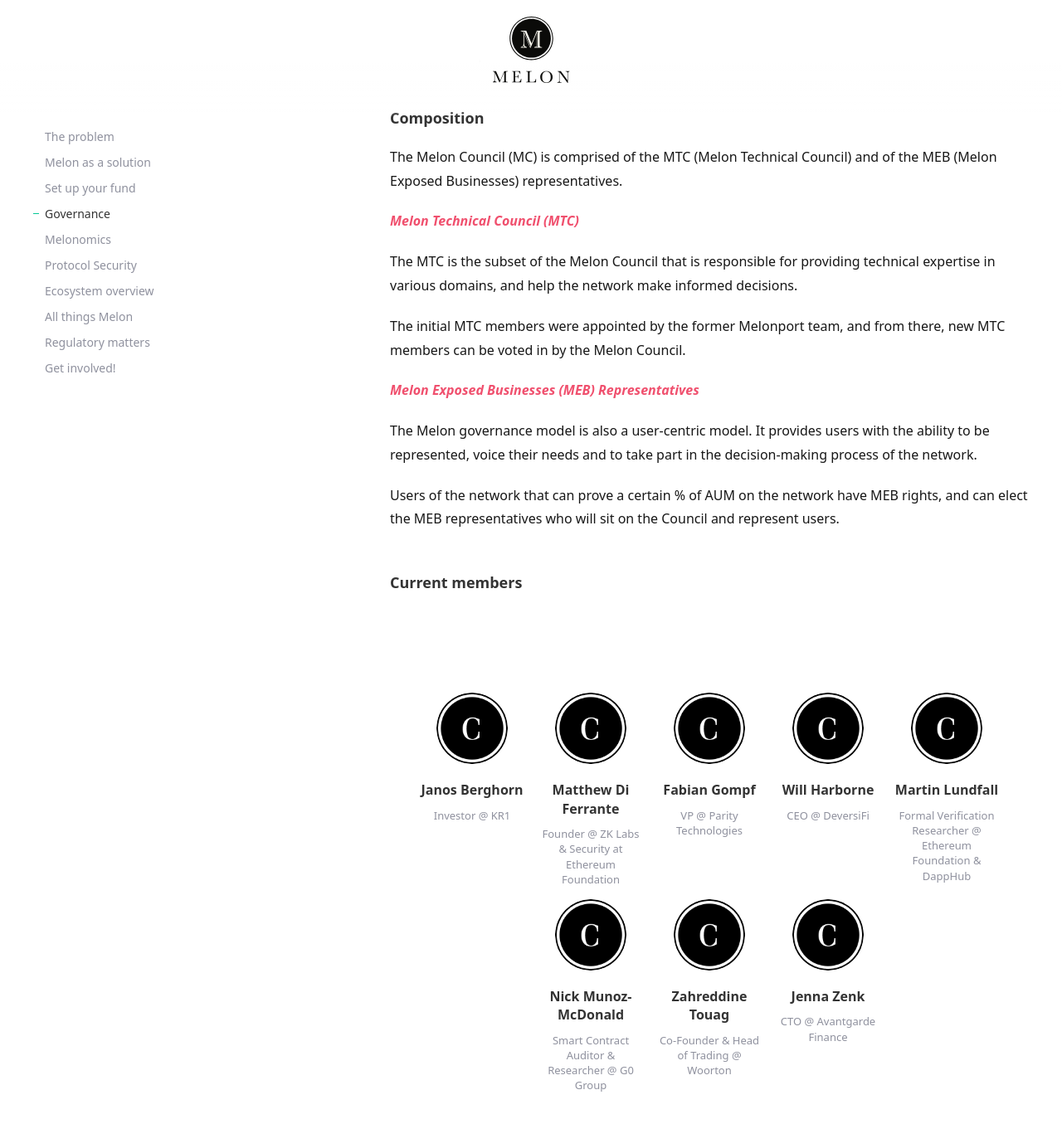
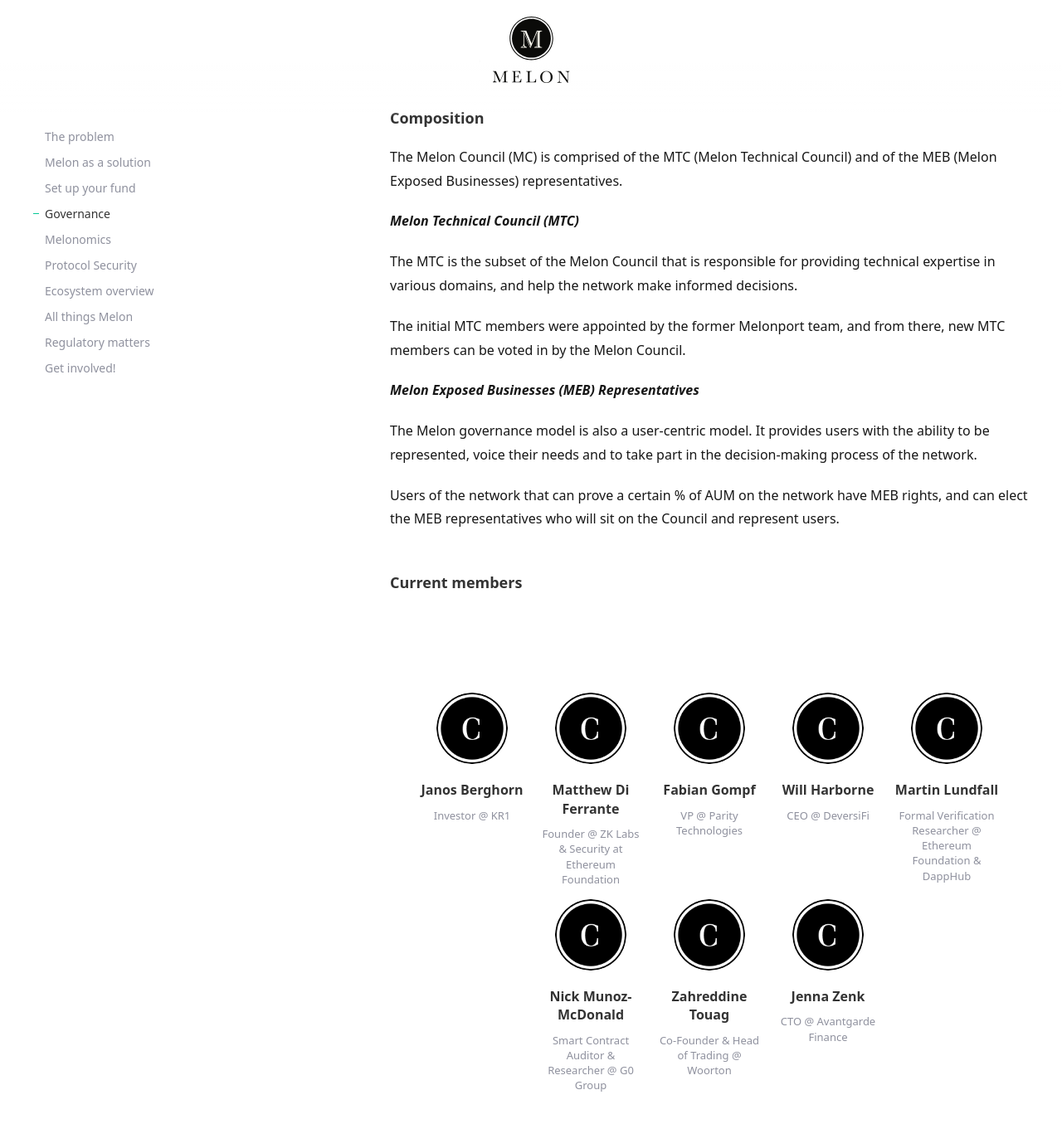
Before and after one commit to melonproject-archive/melon-website, a Jekyll site: the page built from _docs/governance.md, in a window 1280 px wide and 1400 px high, scrolled down 917 px. Shown: the top 1355 px of the window at 83% size. Built offline with Jekyll 4.4.1, drawn with Linux system fonts in a browser that asks for light colours.

```diff
--- a/_docs/governance.md
+++ b/_docs/governance.md
@@ -26,13 +26,13 @@ In practice, the Melon Council is responsible for the following:
 
 The Melon Council (MC) is comprised of the MTC (Melon Technical Council) and of the MEB (Melon Exposed Businesses) representatives.
 
-**_Melon Technical Council (MTC)_**
+**<i>Melon Technical Council (MTC)</i>**
 
 The MTC is the subset of the Melon Council that is responsible for providing technical expertise in various domains, and help the network make informed decisions.
 
 The initial MTC members were appointed by the former Melonport team, and from there, new MTC members can be voted in by the Melon Council.
 
-**_Melon Exposed Businesses (MEB) Representatives_**
+**<i>Melon Exposed Businesses (MEB) Representatives</i>**
 
 The Melon governance model is also a user-centric model. It provides users with the ability to be represented, voice their needs and to take part in the decision-making process of the network.
 
--- a/_sass/uikit/mixins-theme.scss
+++ b/_sass/uikit/mixins-theme.scss
@@ -203,7 +203,7 @@
     // Emphasize
     //
 
-    em { color: $inverse-base-em-color; }
+    em { color: $global-color; }
 
     //
     // Headings
--- a/_sass/uikit/mixins.scss
+++ b/_sass/uikit/mixins.scss
@@ -142,7 +142,7 @@
     // Emphasize
     //
 
-    em { color: $inverse-base-em-color; }
+    em { color: $global-color; }
 
     //
     // Headings
```
